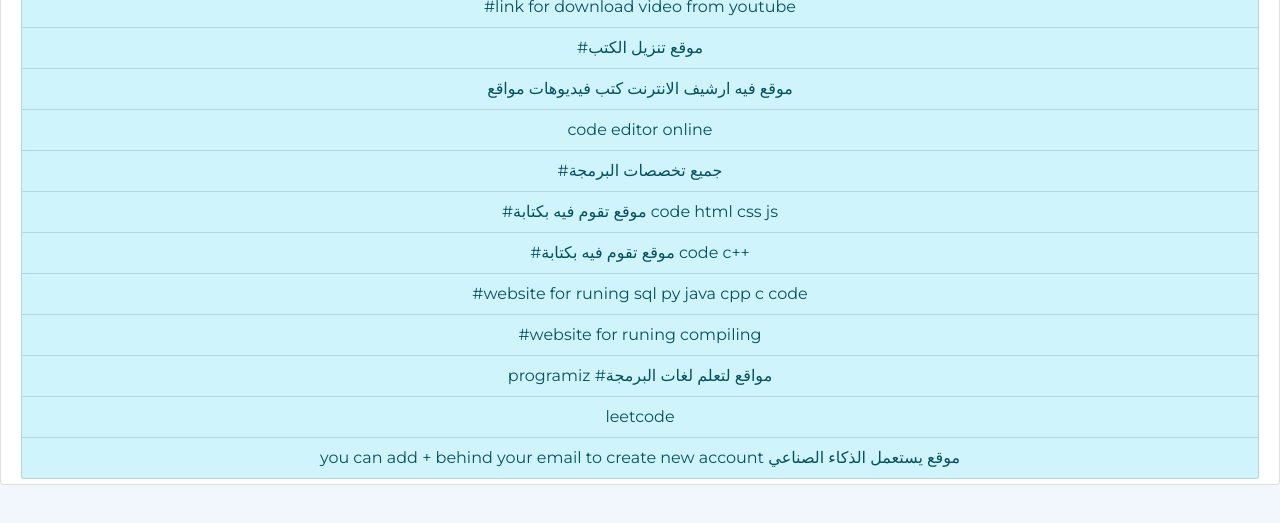
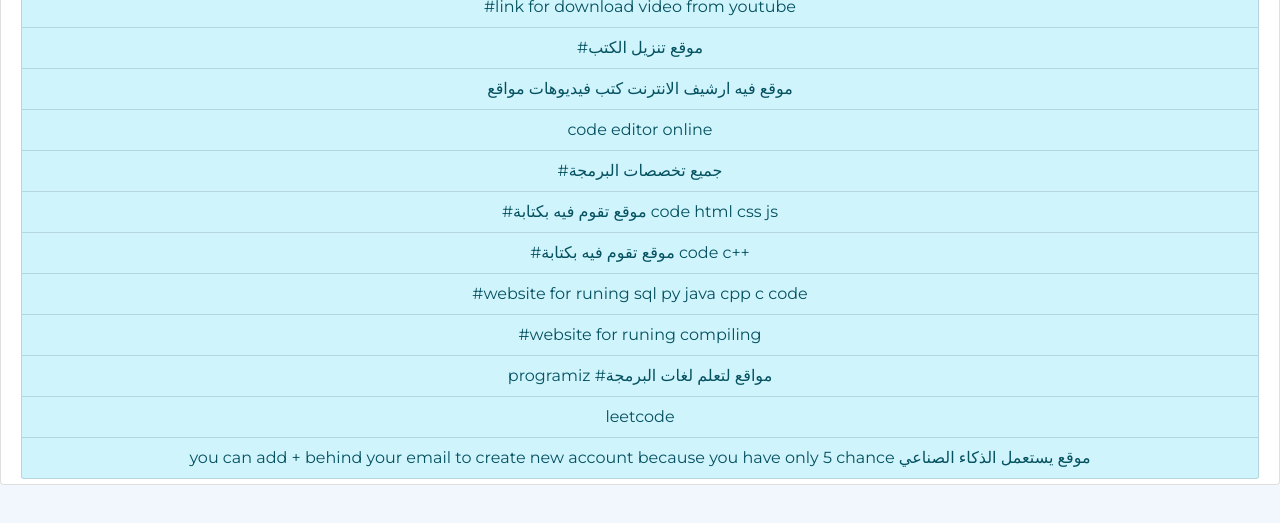
Before and after one commit to deidine/deidine.github.io, a plain HTML site: page genral.html in a window 1280 px wide. Shown: the part 273-796 px from the top of the page. Drawn offline with nearby package versions, Linux system fonts and the light colour scheme; some packages are replaced by stand-ins of ours; a script that the page names is missing.

Commit message:
Update genral.html

```diff
--- a/genral.html
+++ b/genral.html
@@ -120,7 +120,7 @@
          <a href="https://www.mycompiler.io/" class="list-group-item list-group-item-info">#website for runing compiling</a>
          <a href="https://www.programiz.com" class="list-group-item list-group-item-info"> programiz #مواقع لتعلم لغات البرمجة</a>
          <a href="https://leetcode.com/deidine/" class="list-group-item list-group-item-info"> leetcode </a>
-				  <a href="https://slidesgo.com/" class="list-group-item list-group-item-info">you can add + behind your email to create new account موقع يستعمل الذكاء الصناعي </a>
+				  <a href="https://slidesgo.com/" class="list-group-item list-group-item-info">you can add + behind your email to create new account because you have only 5 chance موقع يستعمل الذكاء الصناعي </a>
 
 
 			</ul>
```
